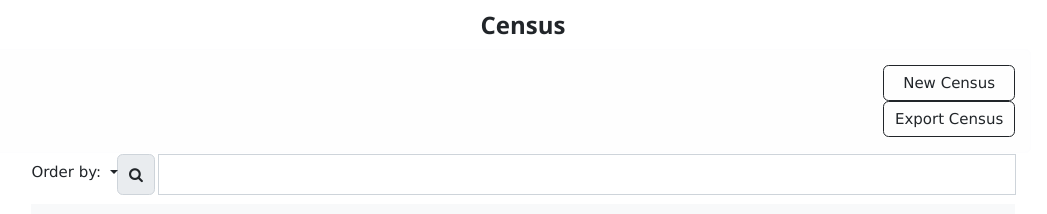
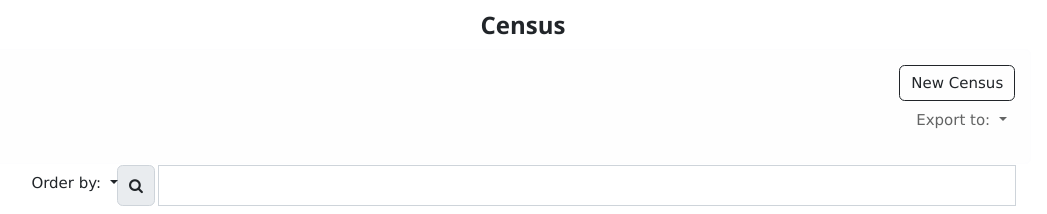
Before and after one commit to decide-part-aracena/decide-part-aracena, a Django app: template decide/census/templates/censo.html in a window 1280 px wide. Shown: the part 53-267 px from the top of the page, without its empty margins (117-1164 px from the left). Run offline with Django 3.2, Linux system fonts and the light colour scheme; the template is opened without the code that fills it, so the values that code supplies are empty; some libraries are stand-ins or nearby versions.

Commit message:
Añadidas nuevos formatos dde exportación

```diff
--- a/decide/census/templates/censo.html
+++ b/decide/census/templates/censo.html
@@ -18,7 +18,25 @@
 <div class="alert alert-light" role="alert" style="width: 95.5%;display: grid;
   justify-content: right;margin-bottom: 1px;">
   <a class="btn btn-outline-dark" href="{% url 'crear_censo' %}">New Census</a>
-  <a class="btn btn-outline-dark" href="census_exported">Export Census</a>
+  <div class="input-group container justify" style="width: 90%;margin-bottom: 9px;">
+    <ul class="navbar-nav me-auto mb-2 mb-lg-0">
+      <li class="nav-item">
+      <li class="nav-item me-3 me-lg-0 dropdown">
+        <a class="nav-link dropdown-toggle" href="#" id="navbarDropdown" role="button" data-bs-toggle="dropdown"
+          aria-expanded="false">
+          Export to:
+        </a>
+        <ul class="dropdown-menu dropdown-menu-end" aria-labelledby="navbarDropdown">
+          <li><a class="dropdown-item" href="census_exported_csv">Export to CSV</a></li>
+          <li><a class="dropdown-item" href="census_exported_xls">Export to XLS</a></li>
+          <li><a class="dropdown-item" href="census_exported_yaml">Export to YAML</a></li>
+          <li><a class="dropdown-item" href="census_exported_json">Export to JSON</a></li>
+          <li><a class="dropdown-item" href="census_exported_html">Export to HTML</a></li>
+        </ul>
+      </li>
+      </li>
+    </ul>
+  </div>
 </div>
 
 <div class="input-group container justify" style="width: 90%;margin-bottom: 9px;">
--- a/decide/census/urls.py
+++ b/decide/census/urls.py
@@ -8,7 +8,11 @@ urlpatterns = [
     path('<int:voting_id>/', views.CensusDetail.as_view(), name='census_detail'),
     path('import_datadb', import_datadb, name='import'),
     path('census/', views.listar_censos, name = 'censo'),
-    path('census/census_exported', views.export_csv),
+    path('census/census_exported_csv', views.export_csv,),
+    path('census/census_exported_xls', views.export_xls,),
+    path('census/census_exported_json', views.export_json,),
+    path('census/census_exported_yaml', views.export_yaml,),
+    path('census/census_exported_html', views.export_html,),
     path('census/create', views.crear_censo, name = 'crear_censo'),
     path('census/<int:votacion_id>', views.censo_details, name = 'censo_details'),
     path('delete/census/<int:votacion_id>', views.borrar_censo, name = 'borrar_censo'),
```
Also changed, not shown: decide/census/views.py (+57 -0 lines).
